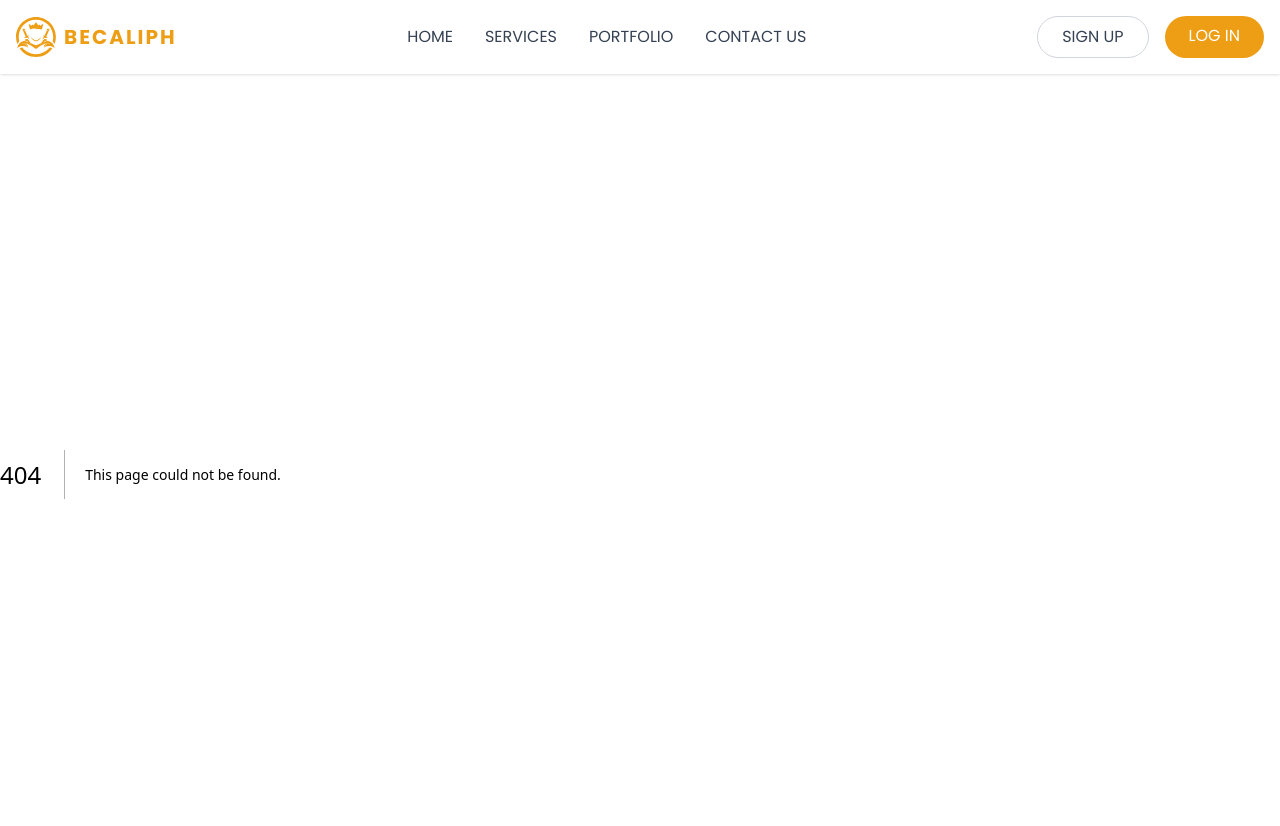
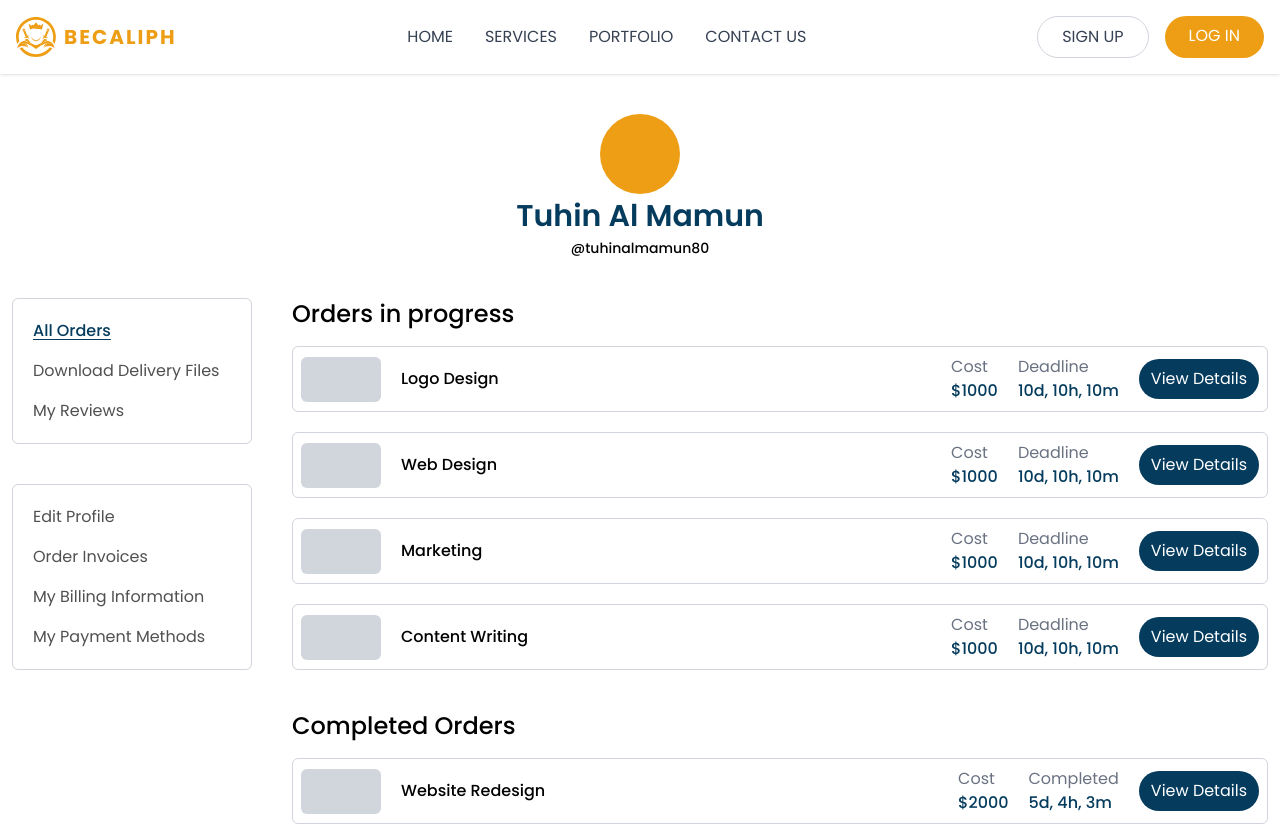
Before and after one commit to ibnul42/becaliph, a Next.js app in the folder frontend/: page /1/orders in a window 1280 px wide. Before the commit this address had no page. Shown: the top 826 px of the page. Built offline with nearby package versions, Linux system fonts and the light colour scheme.

Commit message:
ui: order page

```diff
--- /dev/null
+++ b/frontend/app/[user]/DashboardOtions.tsx
@@ -0,0 +1,76 @@
+"use client";
+
+import Link from "next/link";
+import { usePathname, useParams } from "next/navigation";
+import React from "react";
+
+export default function DashboardOtions() {
+  const pathname = usePathname();
+  const params = useParams();
+
+  const user = params.user; // dynamic segment
+
+  const linkClasses = (href: string) =>
+    `py-2 block transition-all ${
+      pathname === href
+        ? "text-primary-900 font-medium underline underline-offset-3"
+        : "text-[#515050] hover:text-primary-900"
+    }`;
+
+  return (
+    <aside className="w-60 space-y-10">
+      <div className="border-[0.5px] border-gray-300 px-5 py-3 rounded-md">
+        <Link
+          href={`/${user}/orders`}
+          className={linkClasses(`/${user}/orders`)}
+        >
+          All Orders
+        </Link>
+
+        <Link
+          href={`/${user}/downloads`}
+          className={linkClasses(`/${user}/downloads`)}
+        >
+          Download Delivery Files
+        </Link>
+
+        <Link
+          href={`/${user}/reviews`}
+          className={linkClasses(`/${user}/reviews`)}
+        >
+          My Reviews
+        </Link>
+      </div>
+
+      <div className="border-[0.5px] border-gray-300 px-5 py-3 rounded-md">
+        <Link
+          href={`/${user}/profile`}
+          className={linkClasses(`/${user}/profile`)}
+        >
+          Edit Profile
+        </Link>
+
+        <Link
+          href={`/${user}/invoices`}
+          className={linkClasses(`/${user}/invoices`)}
+        >
+          Order Invoices
+        </Link>
+
+        <Link
+          href={`/${user}/billing`}
+          className={linkClasses(`/${user}/billing`)}
+        >
+          My Billing Information
+        </Link>
+
+        <Link
+          href={`/${user}/payments`}
+          className={linkClasses(`/${user}/payments`)}
+        >
+          My Payment Methods
+        </Link>
+      </div>
+    </aside>
+  );
+}
--- /dev/null
+++ b/frontend/app/[user]/layout.tsx
@@ -0,0 +1,31 @@
+import React from "react";
+import { User, ShoppingBag, Star } from "lucide-react";
+import Link from "next/link";
+import DashboardOtions from "./DashboardOtions";
+
+export default function DashboardLayout({
+  children,
+}: {
+  children: React.ReactNode;
+}) {
+  return (
+    <div className="w-full px-3">
+      {/* user info */}
+      <section className="w-full my-10 flex flex-col gap-1 items-center">
+        <div className="w-20 h-20 rounded-full bg-[#ED9E15]"></div>
+        <p className="text-3xl text-primary-900 font-semibold">
+          Tuhin Al Mamun
+        </p>
+        <p className="text-sm font-medium">@tuhinalmamun80</p>
+      </section>
+      <section className="my-5 flex gap-10">
+        <DashboardOtions />
+        <main className="flex-grow">{children}</main>
+      </section>
+      {/* Sidebar */}
+
+      {/* Main content */}
+      {/* <main className="flex-1 p-10">{children}</main> */}
+    </div>
+  );
+}
--- /dev/null
+++ b/frontend/app/[user]/orders/page.tsx
@@ -0,0 +1,45 @@
+import SingleOrder from "@/components/SingleOrder";
+import React from "react";
+
+export default function page() {
+  return (
+    <div className="space-y-10">
+      <div className="space-y-5">
+        <p className="text-2xl font-medium mb-4">Orders in progress</p>
+        <SingleOrder
+          title="Logo Design"
+          cost="$1000"
+          deadline="10d, 10h, 10m"
+        />
+        <SingleOrder title="Web Design" cost="$1000" deadline="10d, 10h, 10m" />
+        <SingleOrder title="Marketing" cost="$1000" deadline="10d, 10h, 10m" />
+        <SingleOrder
+          title="Content Writing"
+          cost="$1000"
+          deadline="10d, 10h, 10m"
+        />
+      </div>
+      <div className="space-y-5">
+        <p className="text-2xl font-medium mt-5 mb-4">Completed Orders</p>
+        <SingleOrder
+          title="Website Redesign"
+          cost="$2000"
+          completed="5d, 4h, 3m"
+          star={2}
+        />
+        <SingleOrder
+          title="Website Redesign"
+          cost="$2000"
+          completed="5d, 4h, 3m"
+          star={2}
+        />
+        <SingleOrder
+          title="Website Redesign"
+          cost="$2000"
+          completed="5d, 4h, 3m"
+          star={2}
+        />
+      </div>
+    </div>
+  );
+}
--- /dev/null
+++ b/frontend/components/SingleOrder.tsx
@@ -0,0 +1,73 @@
+import Image from "next/image";
+import React from "react";
+import StarIcon from "./icons/StarIcon";
+
+interface SingleOrderProps {
+  thumbnail?: string; // optional – you can show image or fallback
+  title: string;
+  cost: string;
+  deadline?: string;
+  completed?: string;
+  star?: number;
+  onViewDetails?: () => void;
+}
+
+interface InfoItemProps {
+  title: string;
+  value?: string;
+  star?: number;
+}
+
+export default function SingleOrder({
+  thumbnail,
+  title,
+  cost,
+  deadline,
+  completed,
+  star,
+  onViewDetails,
+}: SingleOrderProps) {
+  return (
+    <div className="p-2 border border-gray-300 overflow-hidden rounded-md flex gap-5 items-center">
+      {/* Thumbnail */}
+      {thumbnail ? (
+        <Image
+          src={thumbnail}
+          alt={title}
+          width={500}
+          height={500}
+          className="w-20 aspect-video rounded-md object-cover shrink-0"
+        />
+      ) : (
+        <div className="w-20 aspect-video shrink-0 bg-gray-300 rounded-md" />
+      )}
+
+      {/* Title */}
+      <p className="flex-grow font-medium">{title}</p>
+
+      {/* Info Items */}
+      <InfoItem title="Cost" value={cost} />
+
+      {deadline && <InfoItem title="Deadline" value={deadline} />}
+      {completed && <InfoItem title="Completed" value={completed} />}
+
+      {/* Feedback */}
+      {/* {star && <InfoItem title="Feedback" star={1} />} */}
+      {/* Button */}
+      <button
+        onClick={onViewDetails}
+        className="px-3 py-2 rounded-full bg-primary-900 text-white"
+      >
+        View Details
+      </button>
+    </div>
+  );
+}
+
+const InfoItem: React.FC<InfoItemProps> = ({ title, value, star }) => (
+  <div className="flex flex-col h-full">
+    <p className="text-gray-500">{title}</p>
+    {value && <p className="font-medium text-primary-900">{value}</p>}
+    {star && <StarIcon width={16} height={16} />}
+  </div>
+);
--- /dev/null
+++ b/frontend/components/icons/StarIcon.tsx
@@ -0,0 +1,31 @@
+import React from "react";
+import { IconProps } from "@/types/Icon";
+
+const StarIcon: React.FC<IconProps> = ({
+  width = 21,
+  height = 21,
+  size,
+  fill = "#ED9E15",
+  ...props
+}) => {
+  const finalWidth = size ?? width;
+  const finalHeight = size ?? height;
+
+  return (
+    <svg
+      width={finalWidth}
+      height={finalHeight}
+      viewBox="0 0 21 21"
+      xmlns="http://www.w3.org/2000/svg"
+      fill="none"
+      {...props}
+    >
+      <path
+        d="M14.0625 5.89844L19.6484 6.71875C20.1172 6.79688 20.5078 7.10938 20.6641 7.57812C20.8203 8.00781 20.7031 8.51562 20.3516 8.82812L16.2891 12.8516L17.2656 18.5547C17.3438 19.0234 17.1484 19.4922 16.7578 19.7656C16.3672 20.0781 15.8594 20.0781 15.4297 19.8828L10.4297 17.1875L5.39062 19.8828C5 20.0781 4.45312 20.0781 4.10156 19.7656C3.71094 19.4922 3.51562 19.0234 3.59375 18.5547L4.53125 12.8516L0.46875 8.82812C0.117188 8.51562 0 8.00781 0.15625 7.57812C0.3125 7.10938 0.703125 6.79688 1.17188 6.71875L6.79688 5.89844L9.29688 0.703125C9.49219 0.273438 9.92188 0 10.4297 0C10.8984 0 11.3281 0.273438 11.5234 0.703125L14.0625 5.89844Z"
+        fill={fill}
+      />
+    </svg>
+  );
+};
+
+export default StarIcon;
```
